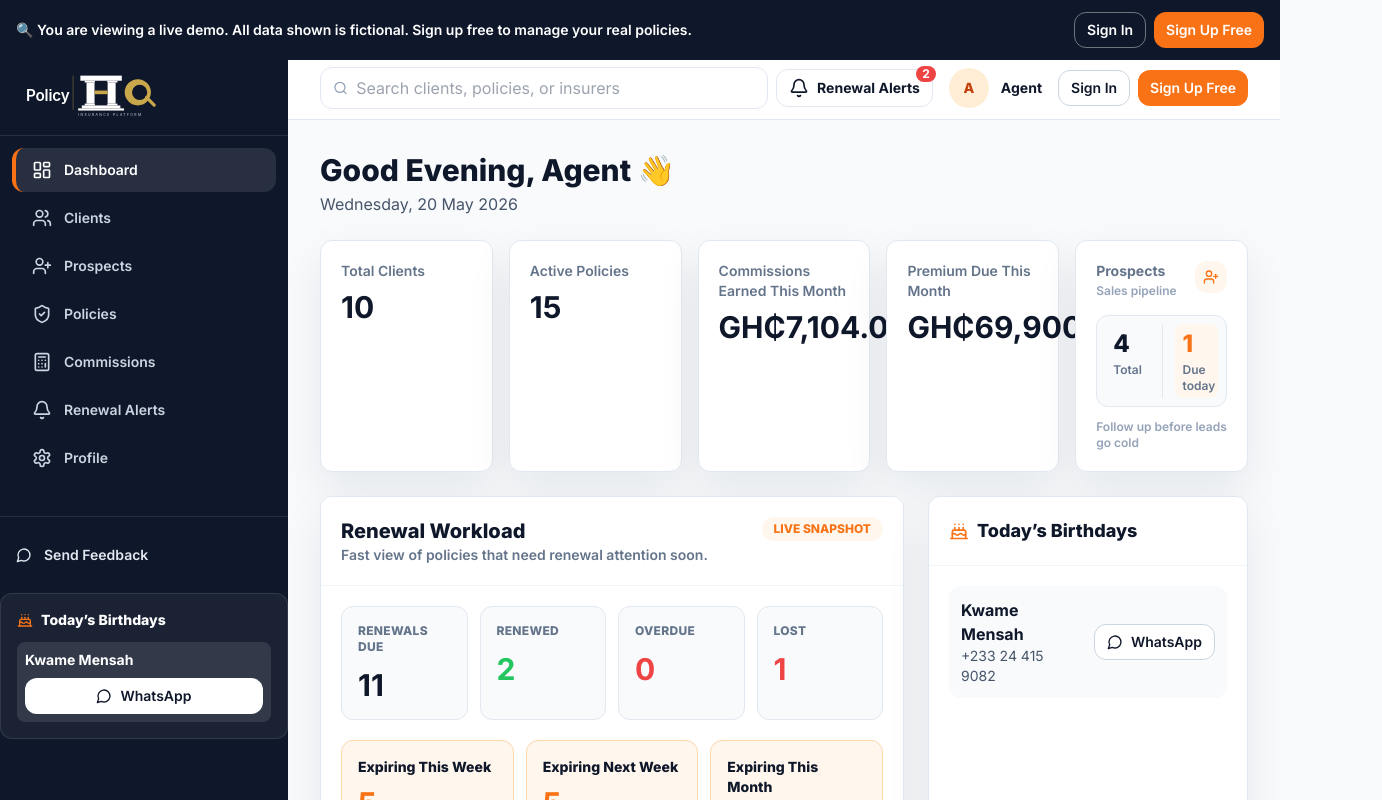
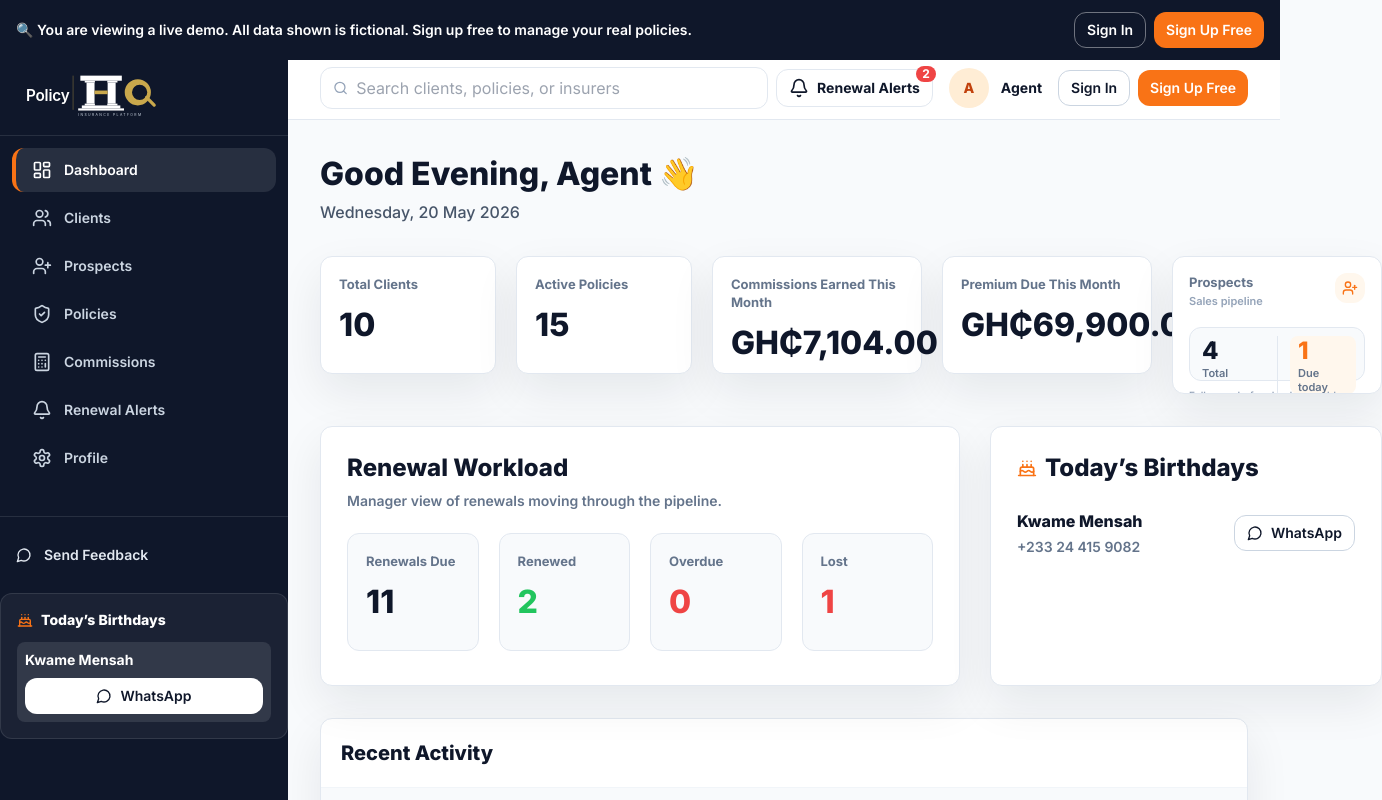
Before and after one commit to mrprincewinez1-glitch/PolicyHQ, a Next.js app: page /demo in a window 1280 px wide. Shown: the top 800 px of the page, 1382 px wide, since content can reach past the window. Built offline with nearby package versions, Linux system fonts and the light colour scheme.

Commit message:
Match dashboard Figma composition

```diff
--- a/components/app/app-shell-client.tsx
+++ b/components/app/app-shell-client.tsx
@@ -939,71 +939,59 @@ function Dashboard({ data, base, totalPaidThisMonth, openPolicy, todaysBirthdays
   const managerMetrics = renewalManagerMetrics(data.policies, todaysBirthdays.length);
   const followUpsDueToday = data.prospects.filter(isProspectDueToday).length;
   return (
-    <div className="space-y-6">
-      <div><h1 className="text-3xl font-extrabold">{greeting(firstName(data.profile.full_name))}</h1><p className="mt-1 text-slate-600">{fullDate()}</p></div>
-      <div className="grid gap-4 md:grid-cols-2 xl:grid-cols-5">
-        {[
-          ["Total Clients", data.clients.length, navHref(base, "clients")],
-          ["Active Policies", active.length, navHref(base, "policies")],
-          ["Commissions Earned This Month", formatCurrency(totalPaidThisMonth), navHref(base, "commissions")],
-          ["Premium Due This Month", formatCurrency(premiumDueThisMonth), `${base}/renewals/month`]
-        ].map(([label, value, href]) => (
-          <Link key={label} href={href as string} className="rounded-xl focus:outline-none focus:ring-2 focus:ring-accent">
-            <Card className="h-full transition hover:-translate-y-0.5 hover:border-orange-200 hover:shadow-md">
-              <CardContent className="p-5">
-                <p className="text-sm font-semibold text-slate-500">{label}</p>
-                <strong className="mt-2 block text-3xl">{value}</strong>
-              </CardContent>
-            </Card>
-          </Link>
-        ))}
+    <div className="max-w-[1062px] space-y-8">
+      <div>
+        <h1 className="text-[32px] font-extrabold leading-[44px] text-primary">{greeting(firstName(data.profile.full_name))}</h1>
+        <p className="mt-1 text-base font-medium leading-6 text-slate-600">{fullDate()}</p>
+      </div>
+      <div className="grid gap-5 md:grid-cols-2 xl:grid-cols-[176px_176px_210px_210px_210px]">
+        <DashboardStatLink label="Total Clients" value={data.clients.length} href={navHref(base, "clients")} />
+        <DashboardStatLink label="Active Policies" value={active.length} href={navHref(base, "policies")} />
+        <DashboardStatLink label="Commissions Earned This Month" value={formatCurrency(totalPaidThisMonth)} href={navHref(base, "commissions")} wide />
+        <DashboardStatLink label="Premium Due This Month" value={formatCurrency(premiumDueThisMonth)} href={`${base}/renewals/month`} wide />
         <ProspectsDashboardCard total={data.prospects.length} dueToday={followUpsDueToday} href={navHref(base, "prospects")} />
       </div>
-      <div className="grid gap-6 lg:grid-cols-[minmax(0,2fr)_minmax(320px,1fr)]">
-        <RenewalWorkloadPanel metrics={managerMetrics} policies={data.policies} base={base} />
+      <div className="grid gap-[30px] lg:grid-cols-[640px_392px]">
+        <RenewalWorkloadPanel metrics={managerMetrics} />
         <BirthdayDashboardCard clients={todaysBirthdays} />
       </div>
-      <Card><CardHeader><h2 className="font-bold">Recent Activity</h2></CardHeader><DataTable headers={["Client Name", "Policy Number", "Type", "Expiry Date", "Status"]} rows={recent.map((p) => [<button className="font-bold text-primary" onClick={() => openPolicy(p)} key={p.id}>{p.client.full_name}</button>, p.policy_number, p.policy_type, formatDate(p.expiry_date), p.status])} /></Card>
+      <Card className="min-h-[250px]"><CardHeader><h2 className="text-xl font-extrabold text-primary">Recent Activity</h2></CardHeader><DataTable headers={["Client Name", "Policy Number", "Type", "Expiry Date", "Status"]} rows={recent.map((p) => [<button className="font-bold text-primary" onClick={() => openPolicy(p)} key={p.id}>{p.client.full_name}</button>, p.policy_number, p.policy_type, formatDate(p.expiry_date), p.status])} /></Card>
     </div>
   );
 }
 
-function RenewalWorkloadPanel({ metrics, policies, base }: { metrics: ReturnType<typeof renewalManagerMetrics>; policies: PolicyWithClient[]; base: string }) {
+function DashboardStatLink({ label, value, href, wide = false }: { label: string; value: string | number; href: string; wide?: boolean }) {
+  return (
+    <Link href={href} className="rounded-xl focus:outline-none focus:ring-2 focus:ring-accent">
+      <Card className={`h-[118px] transition hover:-translate-y-0.5 hover:border-orange-200 hover:shadow-md ${wide ? "xl:w-[210px]" : "xl:w-[176px]"}`}>
+        <CardContent className="p-[18px]">
+          <p className="text-[13px] font-bold leading-[18px] text-slate-500">{label}</p>
+          <strong className="mt-3 block text-[32px] font-extrabold leading-10 text-primary">{value}</strong>
+        </CardContent>
+      </Card>
+    </Link>
+  );
+}
+
+function RenewalWorkloadPanel({ metrics }: { metrics: ReturnType<typeof renewalManagerMetrics> }) {
   const workloadMetrics = metrics.filter((item) => item.label !== "Birthdays Today");
   return (
-    <Card className="overflow-hidden">
-      <CardHeader className="flex flex-col gap-2 border-b border-slate-100 bg-white sm:flex-row sm:items-start sm:justify-between">
+    <Card className="min-h-[260px] overflow-hidden">
+      <CardHeader className="border-b-0 p-[26px] pb-0">
         <div>
-          <h2 className="text-xl font-extrabold text-primary">Renewal Workload</h2>
-          <p className="text-sm font-semibold text-slate-500">Fast view of policies that need renewal attention soon.</p>
+          <h2 className="text-2xl font-extrabold leading-[30px] text-primary">Renewal Workload</h2>
+          <p className="mt-2 text-sm font-semibold text-slate-500">Manager view of renewals moving through the pipeline.</p>
         </div>
-        <span className="inline-flex w-fit items-center rounded-full bg-orange-50 px-3 py-1 text-xs font-extrabold uppercase text-accent">
-          Live snapshot
-        </span>
       </CardHeader>
-      <CardContent className="space-y-5 p-5">
-        <div className="grid gap-3 sm:grid-cols-2 xl:grid-cols-4">
-          {workloadMetrics.map((item) => (
-            <div key={item.label} className="rounded-xl border border-slate-200 bg-slate-50 p-4">
-              <p className="text-xs font-extrabold uppercase tracking-wide text-slate-500">{item.label}</p>
-              <strong className={`mt-3 block text-3xl ${item.label === "Overdue" || item.label === "Lost" ? "text-danger" : item.label === "Renewed" ? "text-success" : "text-primary"}`}>
-                {item.value}
-              </strong>
-            </div>
-          ))}
-        </div>
-        <div className="grid gap-3 md:grid-cols-3">
-          {[
-            ["Expiring This Week", policiesForRange(policies, "week").length, "week"],
-            ["Expiring Next Week", policiesForRange(policies, "next-week").length, "next-week"],
-            ["Expiring This Month", policiesForRange(policies, "month").length, "month"]
-          ].map(([label, count, range]) => (
-            <Link key={label} href={`${base}/renewals/${range}`} aria-label={`Renewal alerts: ${label}`} className="rounded-xl border border-orange-200 bg-orange-50 p-4 transition hover:-translate-y-0.5 hover:bg-white hover:shadow-soft">
-              <p className="text-sm font-extrabold text-primary">{label}</p>
-              <strong className="mt-2 block text-3xl text-accent">{count}</strong>
-            </Link>
-          ))}
-        </div>
+      <CardContent className="grid gap-5 p-[26px] pt-[22px] sm:grid-cols-2 xl:grid-cols-4">
+        {workloadMetrics.map((item) => (
+          <div key={item.label} className="h-[118px] rounded-xl border border-slate-200 bg-slate-50 p-[18px]">
+            <p className="text-[13px] font-bold leading-[18px] text-slate-500">{item.label}</p>
+            <strong className={`mt-3 block text-[32px] font-extrabold leading-10 ${item.label === "Overdue" || item.label === "Lost" ? "text-danger" : item.label === "Renewed" ? "text-success" : "text-primary"}`}>
+              {item.value}
+            </strong>
+          </div>
+        ))}
       </CardContent>
     </Card>
   );
@@ -1012,30 +1000,30 @@ function RenewalWorkloadPanel({ metrics, policies, base }: { metrics: ReturnType
 function ProspectsDashboardCard({ total, dueToday, href }: { total: number; dueToday: number; href: string }) {
   return (
     <Link href={href} className="rounded-xl focus:outline-none focus:ring-2 focus:ring-accent">
-      <Card className="h-full cursor-pointer overflow-hidden transition hover:-translate-y-0.5 hover:border-orange-200 hover:shadow-md">
-        <CardContent className="p-5">
+      <Card className="h-[138px] cursor-pointer overflow-hidden transition hover:-translate-y-0.5 hover:border-orange-200 hover:shadow-md xl:w-[210px]">
+        <CardContent className="p-4">
           <div className="flex items-start justify-between gap-3">
             <div>
-              <p className="text-sm font-bold text-slate-500">Prospects</p>
-              <p className="mt-0.5 text-xs font-semibold text-slate-400">Sales pipeline</p>
+              <p className="text-[13px] font-bold leading-[18px] text-slate-500">Prospects</p>
+              <p className="mt-0.5 text-[11px] font-semibold leading-4 text-slate-400">Sales pipeline</p>
             </div>
-            <span className="inline-flex h-8 w-8 items-center justify-center rounded-xl bg-orange-50 text-accent">
+            <span className="inline-flex h-[30px] w-[30px] items-center justify-center rounded-xl bg-orange-50 text-accent">
               <UserPlus className="h-4 w-4" />
             </span>
           </div>
-          <div className="mt-4 grid grid-cols-2 rounded-xl border border-slate-200 bg-slate-50 p-2">
-            <div className="px-2 py-1">
-              <strong className="block text-2xl font-extrabold text-primary">{total}</strong>
-              <span className="mt-0.5 block text-xs font-semibold leading-4 text-slate-500">Total</span>
+          <div className="mt-[18px] grid h-[54px] grid-cols-2 rounded-xl border border-slate-200 bg-slate-50 p-2">
+            <div className="px-1">
+              <strong className="block text-2xl font-extrabold leading-[30px] text-primary">{total}</strong>
+              <span className="block text-[11px] font-semibold leading-[14px] text-slate-500">Total</span>
             </div>
             <div className="border-l border-slate-200 pl-3">
-              <div className="rounded-lg bg-orange-50 px-2 py-1">
-                <strong className="block text-2xl font-extrabold text-accent">{dueToday}</strong>
-                <span className="mt-0.5 block text-xs font-semibold leading-4 text-slate-500">Due today</span>
+              <div className="rounded-lg bg-orange-50 px-2">
+                <strong className="block text-2xl font-extrabold leading-[30px] text-accent">{dueToday}</strong>
+                <span className="block text-[11px] font-semibold leading-[14px] text-slate-500">Due today</span>
               </div>
             </div>
           </div>
-          <p className="mt-3 text-xs font-semibold text-slate-400">Follow up before leads go cold</p>
+          <p className="mt-2 text-[10px] font-semibold leading-3 text-slate-400">Follow up before leads go cold</p>
         </CardContent>
       </Card>
     </Link>
@@ -2024,12 +2012,19 @@ function BirthdaySidebarCard({ clients }: { clients: Client[] }) {
 
 function BirthdayDashboardCard({ clients }: { clients: Client[] }) {
   return (
-    <Card>
-      <CardHeader><h2 className="flex items-center gap-2 text-lg font-extrabold"><Cake className="h-5 w-5 text-accent" /> Today’s Birthdays</h2></CardHeader>
-      <CardContent className="space-y-3">
+    <Card className="min-h-[260px] overflow-hidden">
+      <CardHeader className="border-b-0 p-[26px] pb-0">
+        <h2 className="flex items-center gap-2 text-2xl font-extrabold leading-[30px] text-primary">
+          <Cake className="h-5 w-5 text-accent" /> Today’s Birthdays
+        </h2>
+      </CardHeader>
+      <CardContent className="space-y-4 p-[26px] pt-[26px]">
         {clients.length ? clients.map((client) => (
-          <div key={client.id} className="flex items-center justify-between gap-3 rounded-xl bg-slate-50 p-3">
-            <div><p className="font-bold text-primary">{client.full_name}</p><p className="text-sm text-slate-600">{client.phone_number}</p></div>
+          <div key={client.id} className="flex items-center justify-between gap-4">
+            <div className="min-w-0">
+              <p className="truncate text-base font-extrabold text-primary">{client.full_name}</p>
+              <p className="mt-1 truncate text-sm font-semibold text-slate-500">{client.phone_number}</p>
+            </div>
             <WhatsAppButton href={birthdayWhatsAppHref(client)} label="WhatsApp" />
           </div>
         )) : <p className="text-sm font-semibold text-slate-500">No client birthdays today.</p>}
```
